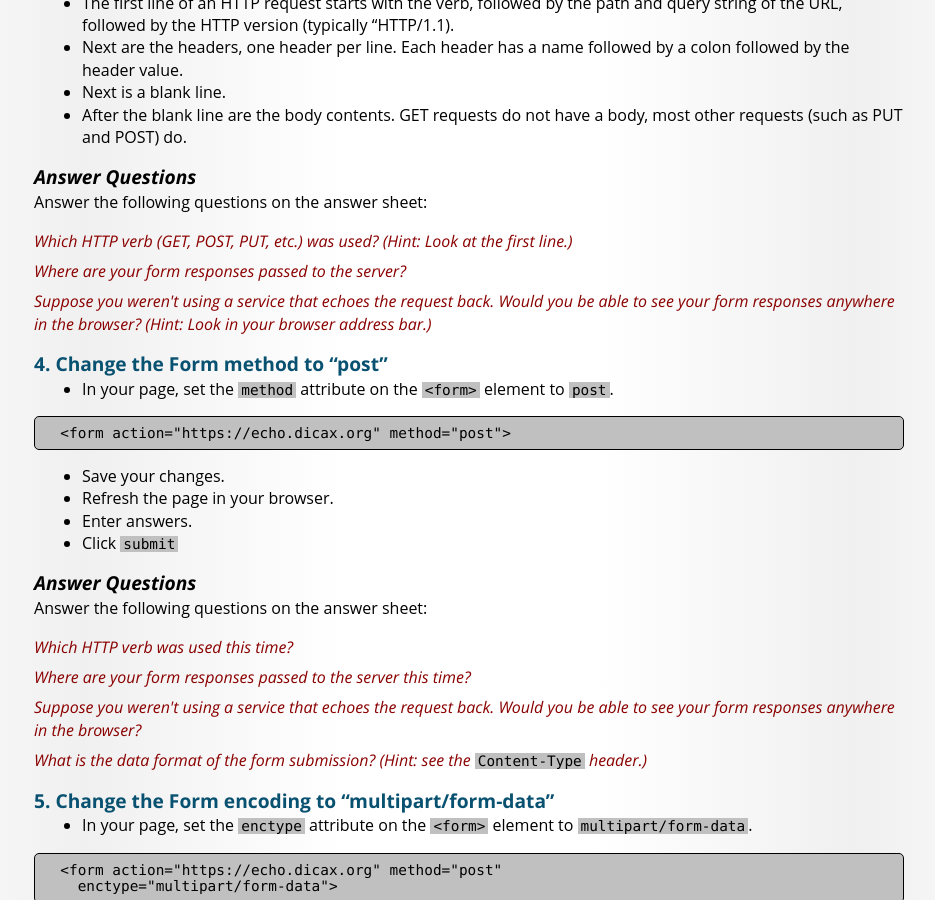
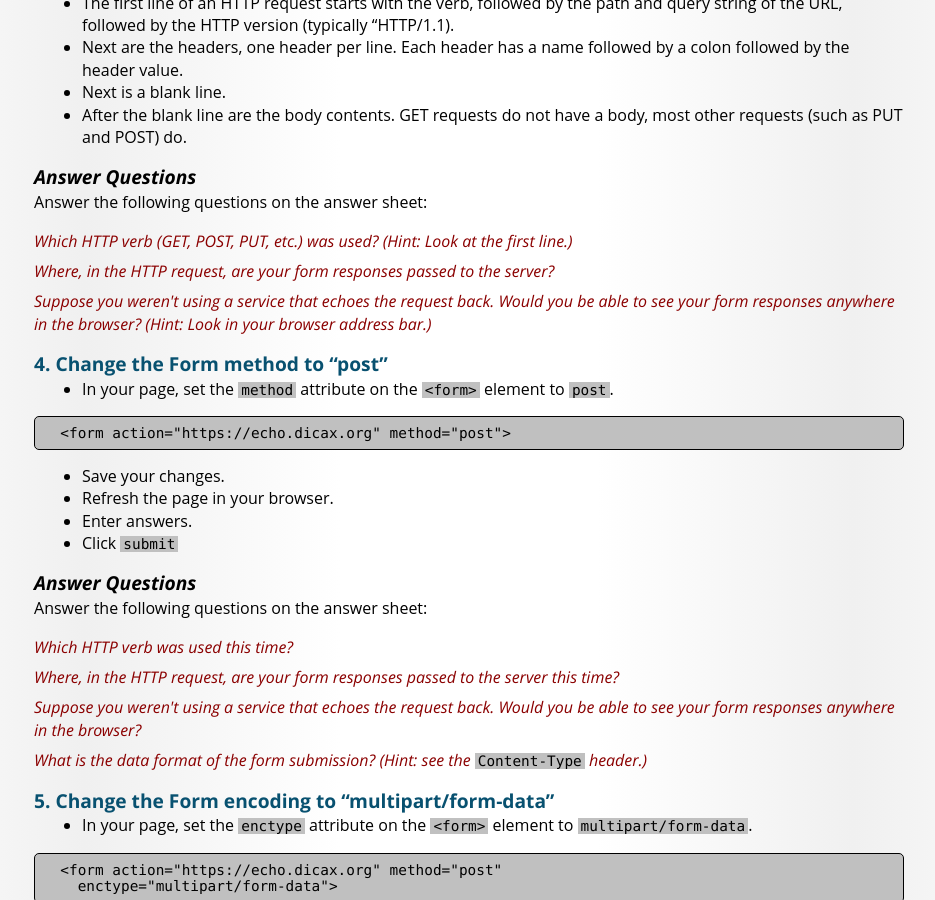
Before and after one commit to BYU-ITC-210/BYU-ITC-210.github.io, a Jekyll site: the page built from HW3-GET-and-POST.md, in a window 1280 px wide and 900 px high, scrolled down 1602 px. Shown: the whole window, without its empty margins (171-1106 px from the left). Built offline with Jekyll 4.4.1, drawn with Linux system fonts in a browser that asks for light colours; some web fonts are replaced.

Commit message:
Update HW3

```diff
--- a/HW3-GET-and-POST.md
+++ b/HW3-GET-and-POST.md
@@ -96,7 +96,7 @@ Answer the following questions on the answer sheet:
 
 <p>
 <div class="question">Which HTTP verb (GET, POST, PUT, etc.) was used? (Hint: Look at the first line.)</div>
-<div class="question">Where are your form responses passed to the server?</div>
+<div class="question">Where, in the HTTP request, are your form responses passed to the server?</div>
 <div class="question">Suppose you weren't using a service that echoes the request back. Would you be able to see your form responses anywhere in the browser? (Hint: Look in your browser address bar.)</div>
 </p>
 
@@ -119,7 +119,7 @@ Answer the following questions on the answer sheet:
 
 <p>
 <div class="question">Which HTTP verb was used this time?</div>
-<div class="question">Where are your form responses passed to the server this time?</div>
+<div class="question">Where, in the HTTP request, are your form responses passed to the server this time?</div>
 <div class="question">Suppose you weren't using a service that echoes the request back. Would you be able to see your form responses anywhere in the browser?</div>
 <div class="question">What is the data format of the form submission? (Hint: see the <code>Content-Type</code> header.)</div>
 </p>
```
